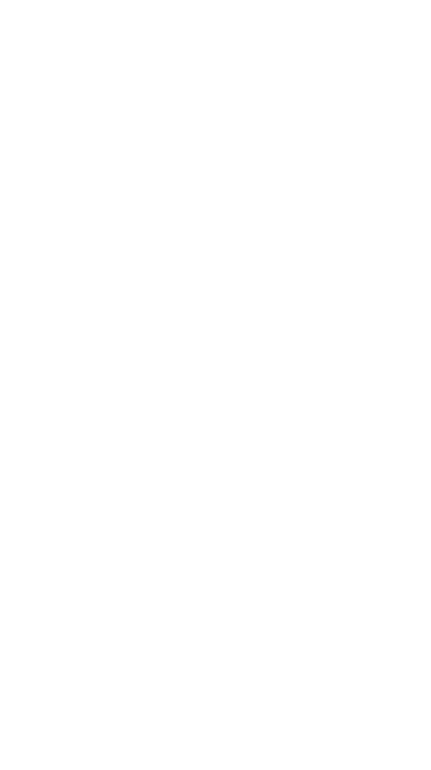
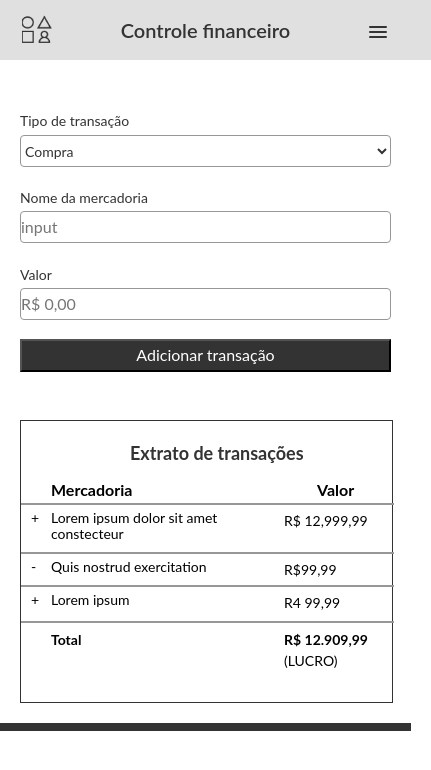
Before and after one commit to edgarffgomes/planejamento_financeiro, a plain HTML site: page src/index.html in a window 390 px wide. Shown: the whole page, 431 px wide, since content can reach past the window. Drawn offline with Linux system fonts and the light colour scheme.

Commit message:
layout mobile em estágio avançado (nessecita de reparos no menu responsivo.)

```diff
--- a/assets/CSS/style.css
+++ b/assets/CSS/style.css
@@ -0,0 +1,374 @@
+*{
+	margin: 0px;
+	padding: 0px;
+	font-family: lato;
+	font-style: normal;
+	font-weight: normal;
+	color: #333333;
+}
+body{
+	width: 411px;
+	height: 731px;
+
+}
+.absolute{
+	display: flex;
+	position: absolute;
+}
+
+#header{
+	width: 431px;
+	height: 60px;
+	top: 0px;
+	background: #E0E0E0;
+	display: flex;
+	align-items: center;
+	justify-content: space-between;
+}
+.logo{
+	width: 30px;
+	height: 27.63px;
+	left: 22px;
+	top: 15px;
+}
+#header h2{
+	width: 411px;
+	height: 43px;
+	left: calc(50% - 411px/2);
+	top: calc(50% - 43px/2 + 0.5px);
+	display: flex;
+	justify-content: center;
+	font-style: normal;
+	font-weight: 600;
+	font-size: 20px;
+	line-height: 24px;
+	display: flex;
+	align-items: center;
+	text-align: center;
+}
+
+
+#header input{
+	display: none;
+}
+#check{
+	display: block;
+}
+#menu{
+	cursor: pointer;
+	width: 24px;
+	height: 24px;
+	left: 369px;
+	top: -10px;
+	border: none;
+	background: transparent;
+}
+#menu span{
+	height: 2px;
+	width: 18px;
+	background: #333333;
+	border-radius: 30px;
+}
+#menu span:nth-child(1){
+	top: calc(50% - 2px/2 - 5px);
+}
+#menu span:nth-child(2){
+	top: calc(50% - 2px/2);
+}
+#menu span:nth-child(3){
+	top: calc(50% - 2px/2 + 5px);
+}
+.nav{
+	display: none;
+	width: 351px;
+	background: #333333;
+	top: 0px;
+	right: 0px;
+	left: 60px;
+	height: 1000px;
+	transition: all 0.7s;
+}
+.nav ul{
+	list-style: none;
+	width: 100%;
+}
+
+.nav li:nth-child(1){
+	margin-top: 30px;
+	width: 351px;
+	height: 32px;
+	top: 62px;
+}
+.nav li:nth-child(2){
+	width: 351px;
+	height: 32px;
+	top: 101px;
+}
+
+.nav a{
+	display: block;
+	text-align: right;
+	text-decoration: none;
+	color: #FFFFFF;
+	padding: 10px 5px;
+
+}
+.nav a:hover{
+	background: #C4C4C4;
+}
+#check:checked ~ #menu span{
+	transition: background-color:  #FFFFFF;
+}
+#frame{
+	width: 371px;
+}
+#form{
+	width: 371px;
+	height: 290px;
+	left: 20px;
+	top: 110px;
+}
+.dropdown{
+	width: 371px;
+	height: 57px;
+	left: 0%;
+	right: 0%;
+	top: 0%;
+	bottom: 80.34%;
+}
+.input-medium{
+	width: 371px;
+	left: 0%;
+	right: 0%;
+}
+.name-div{
+	height: 56.67px;
+	top: 26.55%;
+	bottom: 53.91%;
+}
+.value-div{
+	height: 55px;
+	top: 52.99%;
+	bottom: 28.05%;
+}
+#form label, select{
+	width: 371px;
+	left: 0%;
+	right: 0%;
+	top: 0%;
+	font-size: 14px;
+	line-height: 22px;
+}
+#form label{
+	font-size: 14px;
+	line-height: 22px;
+	text-align: center;
+}
+
+#form label:nth-child(1){
+	bottom: 61.01%;
+}
+#form label:nth-child(2), label:nth-child(3){
+	bottom: 60.78%;
+}
+#form input{
+	width: 371px;
+	height: 32px;
+	left: 0px;
+	right: 0px;
+	top: 24px;
+	background: #FFFFFF;
+	border: 1px solid #979797;
+	box-sizing: border-box;
+	border-radius: 4px;
+
+}
+#form select{
+	height: 32px;
+	left: 0%;
+	right: 0%;
+	top: 25px;
+	background: #FFFFFF;
+	border: 1px solid #979797;
+	box-sizing: border-box;
+	border-radius: 4px;
+}
+.button-div{
+	width: 371px;
+	height: 32px;
+	right: 0%;
+	top: 78.85%;
+	bottom: 9.77%;
+}
+.button-div button{
+	width: 371px;
+	height: 33px;
+	left: 0px;
+	right: 0px;
+	top: 0.78px;
+	background: #333333;
+	color: #FFFFFF;
+	text-align: center;
+}
+#ac-statement{
+	width: 371px;
+	height: 281px;
+	left: 20px;
+	top: 420px;
+	background: #FFFFFF;
+	border: 1px solid #333333;
+}
+#ac-statement h2{
+	font-weight: bold;
+	font-size: 18px;
+	line-height: 22px;
+	width: 174px;
+	height: 20px;
+	left: 109px;
+	top: 21px;
+
+background: #FFFFFF;
+}
+#frame{
+	width: 371px;
+	height: 187px;
+	left: 0px;
+	top: 60px;
+}
+
+.thead-1{
+	font-weight: bold;
+	width: 72px;
+	height: 22px;
+	left: 30px;
+	top: 0px;
+	color: #000000;
+}
+.thead-2{
+	font-weight: bold;
+	width: 33px;
+	height: 22px;
+	left: 296px;
+	top: 0px;
+	color: #000000;
+}
+.vl{
+	width: 371px;
+	height: 0px;
+	left: 0px;
+	border: 1px solid #979797;
+}
+.vl:nth-child(1){
+	top: 22px;
+}
+.vl:nth-child(2){
+	top: 71px;
+}
+.vl:nth-child(3){
+	top: 104px;
+}
+.vl:nth-child(4){
+	top: 140px;
+}
+#frame table td{
+	font-size: 14px;
+	color: #000000;
+}
+.l1 td:nth-child(1){
+	width: 9px;
+	height: 25.35px;
+	left: 10px;
+	top: 29px;
+	line-height: 16px;
+}
+.l1 td:nth-child(2){
+	width: 231px;
+	height: 34px;
+	left: 30px;
+	top: 29px;
+	line-height: 16px;
+}
+.l1 td:nth-child(3){
+	width: 98px;
+	height: 41.83px;
+	left: 263px;
+	top: 29px;
+	line-height: 22px;
+	text-align: right;
+}
+.l2 td:nth-child(1){
+	width: 9px;
+	height: 25.35px;
+	left: 10px;
+	top: 78px;
+	line-height: 16px;
+}
+.l2 td:nth-child(2){
+	width: 231px;
+	height: 18px;
+	left: 30px;
+	top: 78px;
+	line-height: 16px;
+}
+.l2 td:nth-child(3){
+	width: 98px;
+	height: 18px;
+	left: 263px;
+	top: 78px;
+	line-height: 22px;
+	text-align: right;
+}
+.l3 td:nth-child(1){
+	width: 9px;
+	height: 25.35px;
+	left: 10px;
+	top: 111px;
+	line-height: 16px;
+}
+.l3 td:nth-child(2){
+	width: 231px;
+	height: 18px;
+	left: 30px;
+	top: 111px;
+	line-height: 16px;
+}
+.l3 td:nth-child(3){
+	width: 98px;
+	height: 18px;
+	left: 263px;
+	top: 111px;
+	line-height: 22px;
+	text-align: right;
+}
+.l4 td:nth-child(1){
+	width: 72px;
+	height: 18px;
+	left: 30px;
+	top: 151px;
+	font-weight: bold;
+	line-height: 16px;
+}
+.l4 td:nth-child(2){
+	width: 98px;
+	height: 18px;
+	left: 263px;
+	top: 151px;
+	font-weight: bold;
+	text-align: right
+}
+.l4 td:nth-child(3){
+	width: 98px;
+	height: 18px;
+	left: 263px;
+	top: 169px;
+	line-height: 22px;
+	font-size: 10px;
+	text-align: right;
+}
+.f-line{
+	width: 411px;
+	height: 8px;
+	left: 0px;
+	top: 723px;
+	background: #333333;
+}
--- a/src/index.html
+++ b/src/index.html
@@ -4,10 +4,108 @@
 		<meta name="viewport" content="width=device-width, initial-scale=1.0">
 		<meta charset="utf-8">
 		<title>Home</title>
+		<link rel="stylesheet" type="text/css" href="../assets/CSS/normalize.css">
 		<link rel="stylesheet" type="text/css" href="../assets/css/style.css">
 	</head>
 	<body>
+		<header>
+			<div id="header" class="absolute">
+				<img class="logo absolute" src="../assets/IMG/logo.png">
+				<h2>Controle financeiro</h2>
 
+
+				<input type="checkbox" id="check">
+
+					<label class="absolute" for="check">
+						<button id="menu" class="absolute">
+							<span class="absolute"></span>
+							<span class="absolute"></span>
+							<span class="absolute"></span>
+						</button>
+					</label>
+				<nav class="nav absolute">
+					<ul>
+						<li><a href="">Cadastro de transações</a></li>
+						<li"><a href="">Limpar Dados</a></li>
+					</ul>
+				</nav>
+			</div>
+		</header>
+
+			<section id="form" class="absolute">
+				<form>
+					<div class="absolute dropdown">
+						<label for="transaction-type" class="absolute">Tipo de transação</label>
+						<select id="transaction-type" class="absolute">
+							<option value="compra">Compra</option>
+							<option value="venda">Venda</option>
+						</select>
+					</div>
+
+					<div class="absolute input-medium name-div">
+						<label class="absolute"for="merch-name">Nome da mercadoria</label>
+						<input class="absolute" type="text" id="merch-name" placeholder="input">
+					</div>
+
+					<div class="absolute input-medium value-div">
+						<label class="absolute" for="value">Valor</label>
+						<input class="absolute" type="value" id="value" placeholder="R$ 0,00">
+					</div>
+
+					<div class="absolute button-div">
+						<button>Adicionar transação</button>
+					</div>
+				</form>
+			</section>
+
+			<section id="ac-statement" class="absolute">
+				<h2 class="absolute">Extrato de transações</h2>
+
+				<div id="frame" class="absolute">
+					<table>
+						<thead>
+							<tr>
+								<th class="absolute thead-1">Mercadoria</th>
+								<th class="absolute thead-2">Valor</th>
+							</tr>
+							<div class="absolute vl"></div>
+
+							<tbody>
+								<tr class="l1">
+									<td class="absolute" colspan="0.3">+</td>
+									<td class="absolute">Lorem ipsum dolor sit amet<br> constecteur</td>
+									<td class="absolute">R$ 12,999,99</td>
+								</tr>
+								<div class="absolute vl"></div>
+								<tr class="l2">
+									<td class="absolute" colspan="0.3">-</td>
+									<td class="absolute">Quis nostrud exercitation</td>
+									<td class="absolute">R$99,99</td>
+								</tr>
+								<div class="absolute vl"></div>
+								<tr class="l3">
+									<td class="absolute" colspan="0.3">+</td>
+									<td class="absolute">Lorem ipsum</td>
+									<td class="absolute">R4 99,99</td>
+								</tr>
+								<div class="absolute vl"></div>
+							</tbody>
+
+							<tfoot>
+								<tr class="l4">
+									<td class="absolute">Total</td>
+									<td class="absolute">R$ 12.909,99</td>
+									<td class="absolute">(LUCRO)</td>
+								</tr>
+							</tfoot>
+						</thead>
+					</table>
+				</div>
+			</section>
+
+			<footer class="absolute">
+				<div class="f-line absolute"></div>
+			</footer>
 
 	</body>
 </html>
```
Also changed, not shown: assets/CSS/normalize.css (added), assets/IMG/hamburguer.png (added), assets/IMG/logo.png (renamed from assets/IMG/Ellipse 13.png).
